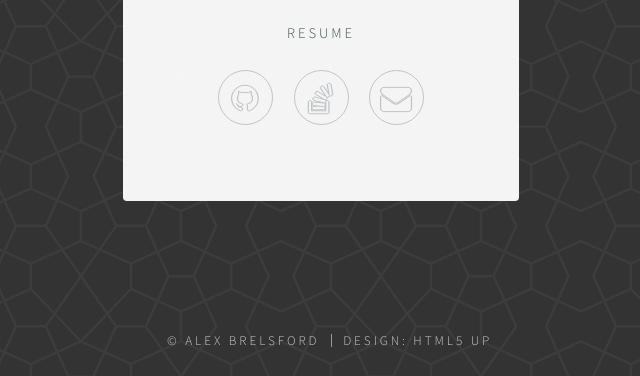
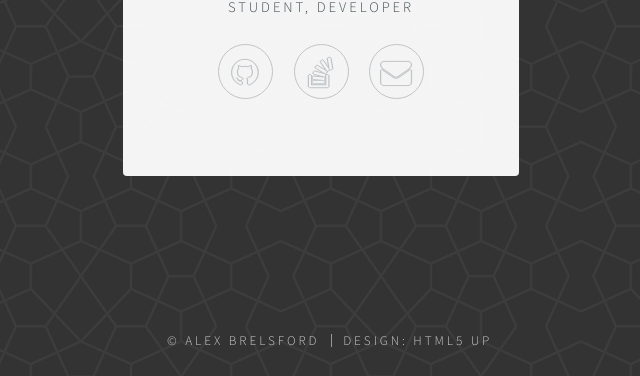
Before and after one commit to abrelsfo/abrelsfo.github.io, a plain HTML site: page index.html in a window 1280 px wide. Shown: the part 424-800 px from the top of the page, without its empty margins (319-959 px from the left). Drawn offline with Linux system fonts and the light colour scheme.

Commit message:
Update index.html

```diff
--- a/index.html
+++ b/index.html
@@ -27,8 +27,6 @@
 							<h1>Alex Brelsford</h1>
 							<p>Student, Developer</p>
 						</header>
-
-						<p><a href="resources/Resume-Website.pdf" target="_blank">Resume</a></p>
 
 						<footer>
 							<ul class="icons">
```
